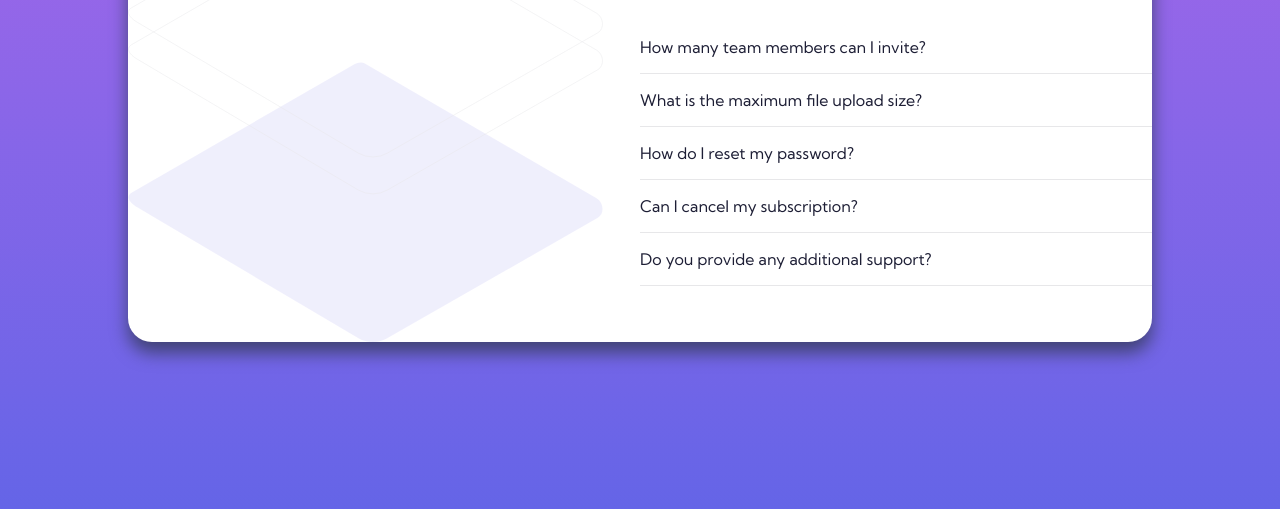
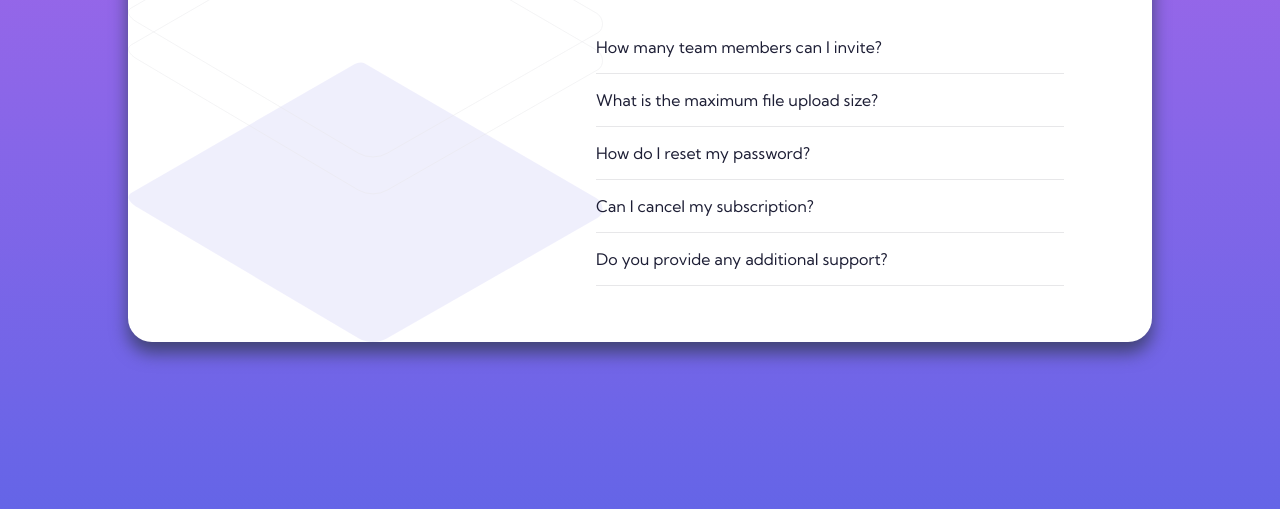
Before and after one commit to rmpcoding/frontend-faq-page, a plain HTML site: page index.html in a window 1280 px wide. Shown: the part 291-800 px from the top of the page. Drawn offline with Linux system fonts and the light colour scheme.

Commit message:
Adds padding to right of main container

```diff
--- a/styles.css
+++ b/styles.css
@@ -34,6 +34,7 @@ body {
   margin: auto 10vw;
   padding-top: 3.5em;
   padding-bottom: 3.5em;
+  padding-right: 5.5em;
   height: auto;
   max-width: 1440px;
   display: flex;
@@ -50,13 +51,11 @@ div.main.dropdown-item {
 
 .main.dropdown-item {
   border-bottom: 1px solid hsl(240, 5%, 91%);
-  width: 25%;
   color: hsl(240, 5%, 91%);
 }
 
 .dropdown-item {
   display: flex;
-  text-align: left;
   color: hsl(238, 29%, 16%);
   padding: .5em 0;
 }
```
